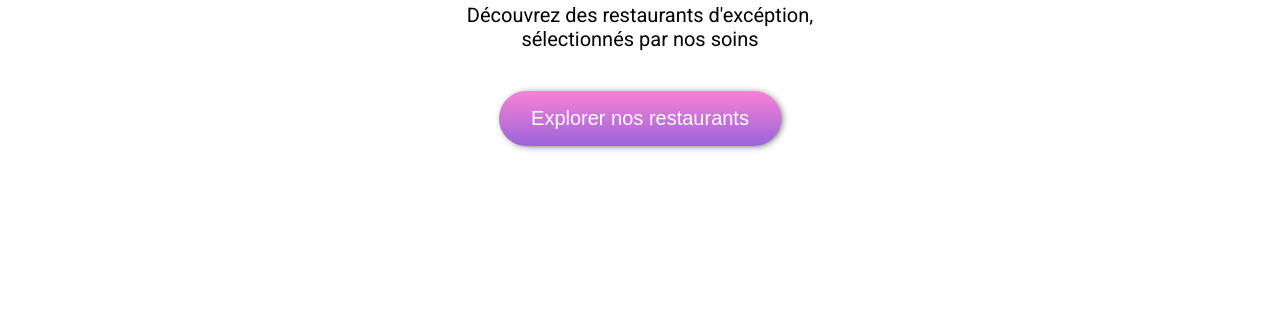
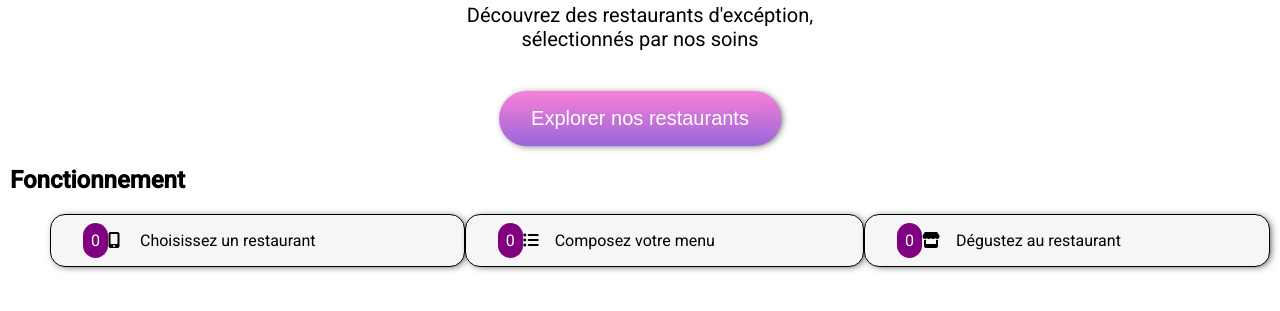
Before and after one commit to albi9z/MartinBrian_P_3__03_02_2022, a website: page index.html in a window 1280 px wide. Shown: the part 319-630 px from the top of the page. Drawn offline with Linux system fonts and the light colour scheme; a web font is replaced by a local one.

Commit message:
header/button/7-1

```diff
--- a/index.html
+++ b/index.html
@@ -1,5 +1,5 @@
 <!DOCTYPE html>
-<html lang="en">
+<html lang="fr">
 <head>
     <meta charset="UTF-8">
     <meta http-equiv="X-UA-Compatible" content="IE=edge">
@@ -17,15 +17,21 @@
             <i class="fas fa-map-marker-alt"></i>
             <h2>Paris, Belleville</h2>
         </div>
-        <section class="acceuille">
+     <section class="acceuille">
         <h2>Réservez le menu qui <br> vous convient</h2>
         <p>Découvrez des restaurants d'excéption,<br> sélectionnés par nos soins</p>
         <button>Explorer nos restaurants</button>
+        </section>
+    <section class="filtres">
+        <h2>Fonctionnement</h2>
+        <ol>
+            <li><i class="fas fa-mobile-alt"></i> Choisissez un restaurant</li>
+            <li><i class="fas fa-list-ul"></i>Composez votre menu</li>
+            <li><i class="fas fa-store"></i>Dégustez au restaurant</li>
+        </ol>
 
-<div class="gardient">
-</div>
+    </section>
 
-        </section>
     </main>
 
 </body>
```
Also changed, not shown: 1 other file.
